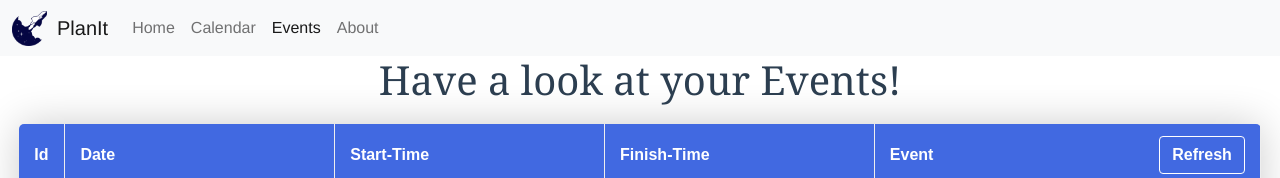
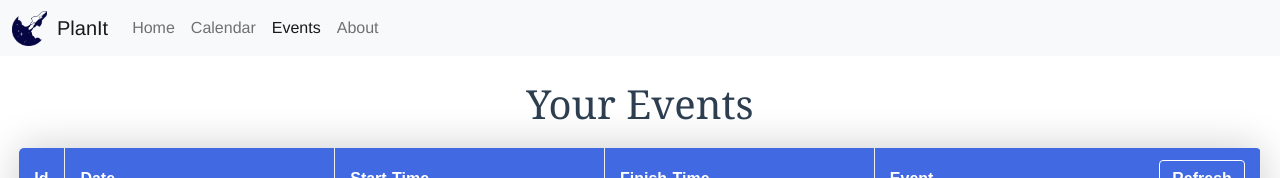
Before and after one commit to Eyad-Wahdan/PlanIt-Frontend, a Vue app: page /events in a window 1280 px wide. Shown: the top 178 px of the page. Built offline with nearby package versions, Linux system fonts and the light colour scheme; no server answers.

Commit message:
Change header in event

```diff
--- a/src/views/Events.vue
+++ b/src/views/Events.vue
@@ -1,5 +1,6 @@
 <template>
-  <h1 style="font-family:'Georgia',serif;">Have a look at your Events!</h1>
+  <br>
+  <h1 style="font-family:'Georgia',serif;">Your Events</h1>
   <div>
     <table>
       <thead>
```
